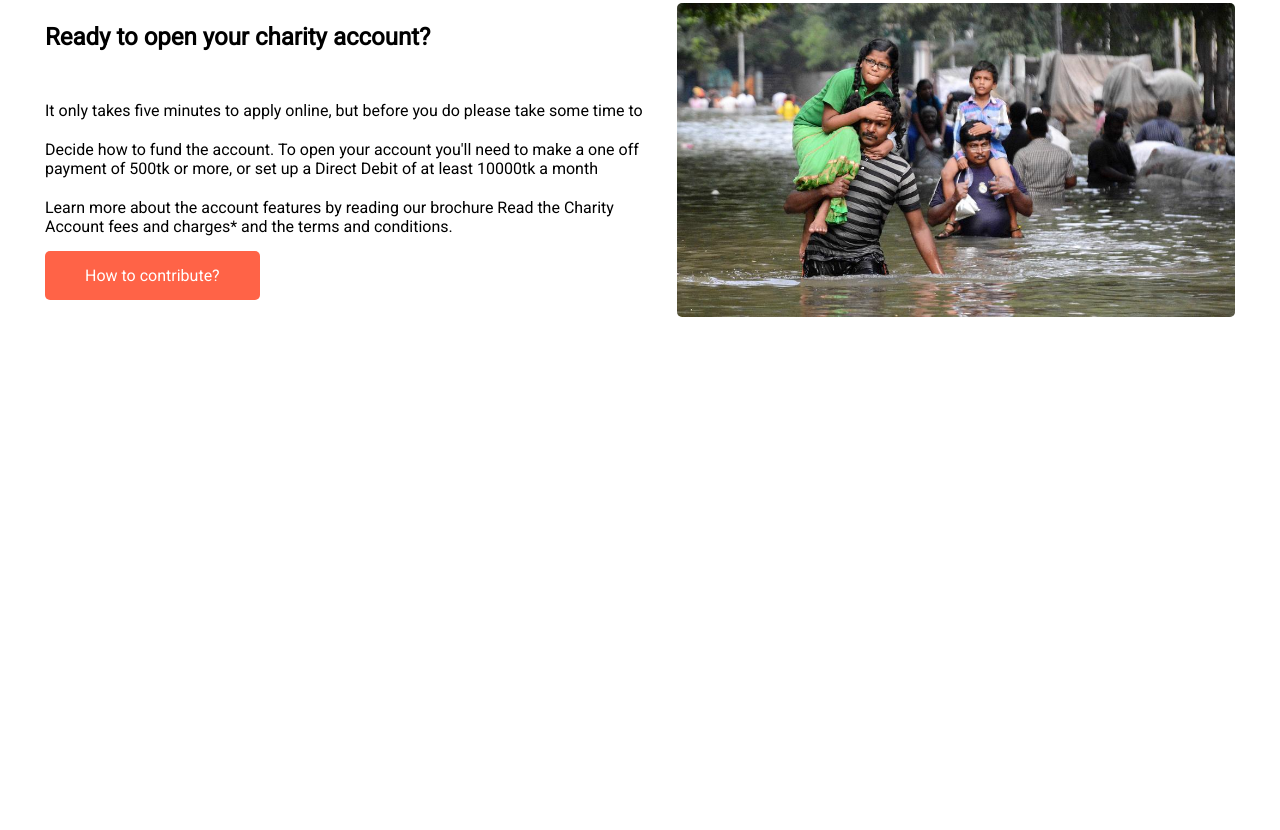
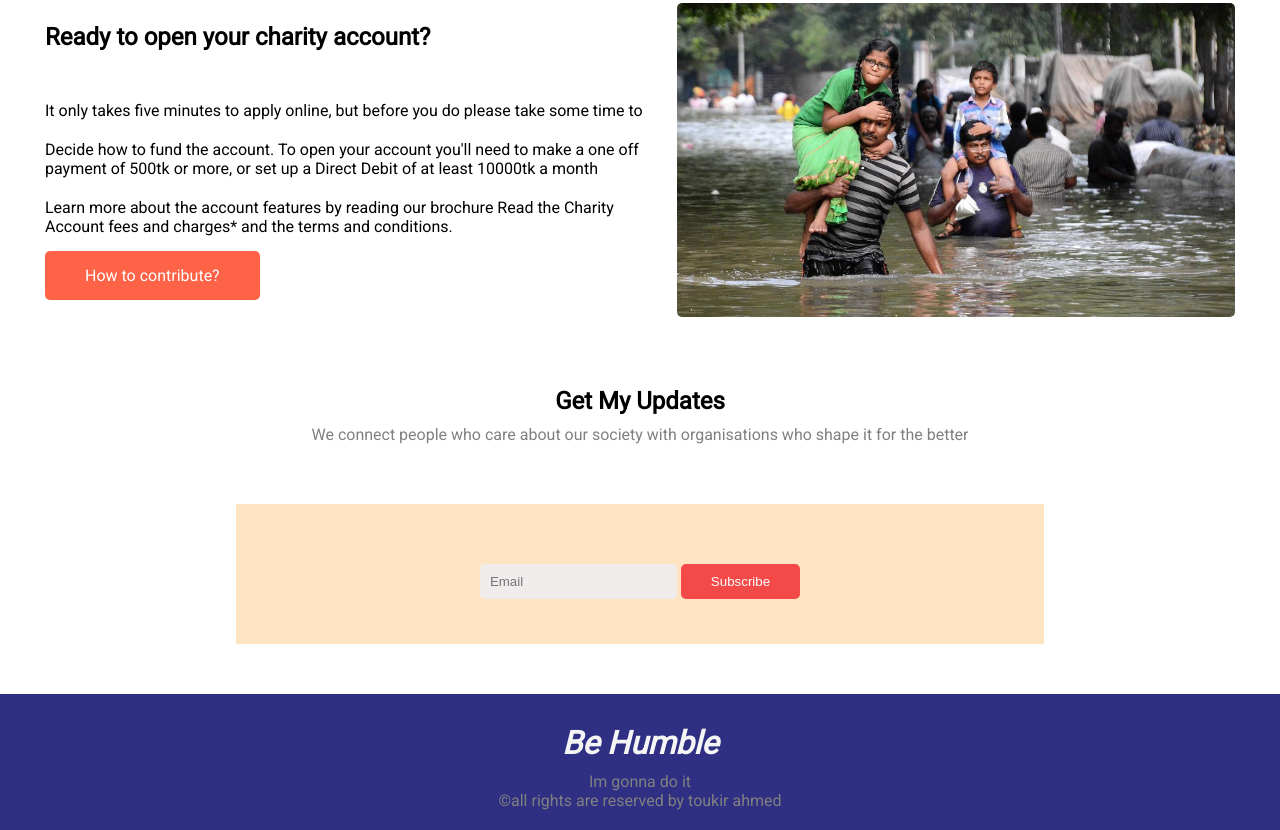
Before and after one commit to toukircse77/donate-portpholio, a plain HTML site: page index.html in a window 1280 px wide. Shown: the part 2175-3005 px from the top of the page. Before the commit the page ends 2512 px from the top, so only its background shows below. Drawn offline with Linux system fonts and the light colour scheme.

Commit message:
footer section

```diff
--- a/index.html
+++ b/index.html
@@ -99,7 +99,6 @@
     <!-- card section ends-->
 
     <section class="article">
-
         <div class="left-article">
             <h1>Give effectively to charity</h1>
             <div class="article-description">
@@ -112,7 +111,40 @@
                 <p><span class="text-bold">Be confident in giving to charity.</span>We verify and check your chosen
                     charity is legitimate before we send them your donation.</p>
             </div>
-
+            <a class="contribute-btn" href="www.google.com">How to contribute?</a>
+        </div>
+        <div class="right-article">
+            <img src="images/donation4.jpg" alt="">
+        </div>
+    </section>
+    <section class="article">
+        <div class="left-article2">
+            <img src="images/donation0.jpg" alt="">
+        </div>
+        <div class="right-article2">
+            <h1>Give and donate with purpose</h1>
+            <div class="article-description2">
+                <p>Understanding how much you give to charity and to which causes can help you have more impact with
+                    your charitable giving.</p>
+                <p>With your CAF Charity Account you can sign in online to track your donation history, check your
+                    balance and give with greater purpose.</p>
+                <p>“It is so easy and is a good way to give charitable donations”.With your CAF Charity Account you're
+                    in control of how you give. You can also choose to give anonymously and decide which charities you
+                    want to hear from.</p>
+            </div>
+            <a class="contribute-btn" href="www.google.com">How to contribute?</a>
+        </div>
+    </section>
+    <section class="article">
+        <div class="left-article">
+            <h1>Ready to open your charity account?</h1>
+            <div class="article-description">
+                <p>It only takes five minutes to apply online, but before you do please take some time to</p>
+                <p>Decide how to fund the account. To open your account you'll need to make a one off payment of 500tk
+                    or more, or set up a Direct Debit of at least 10000tk a month</p>
+                <p>Learn more about the account features by reading our brochure
+                    Read the Charity Account fees and charges* and the terms and conditions.</p>
+            </div>
             <a class="contribute-btn" href="www.google.com">How to contribute?</a>
         </div>
         <div class="right-article">
@@ -120,44 +152,26 @@
         </div>
     </section>
 
-
-    <section class="article">
-
-
-        <div class="left-article2">
-            <img src="images/donation0.jpg" alt="">
+    <!-- article section ends-->
+    <section class="submit">
+        <div class="update-section">
+            <h1>Get My Updates</h1>
+            <p>We connect people who care about our society with organisations who shape it for the better</p>
         </div>
-
-        <div class="right-article2">
-            <h1>Give and donate with purpose</h1>
-            <div class="article-description2">
-                <p>Understanding how much you give to charity and to which causes can help you have more impact with your charitable giving.</p>
-                <p>With your CAF Charity Account you can sign in online to track your donation history, check your balance and give with greater purpose.</p>
-                <p>“It is so easy and is a good way to give charitable donations”.With your CAF Charity Account you're in control of how you give. You can also choose to give anonymously and decide which charities you want to hear from.</p>
+        <!-- form section start-->
+        <div class="form">
+            <div class="subscribe">
+                <input type="email" name="" id="" placeholder="Email">
+                <button>Subscribe</button>
             </div>
-
-            <a class="contribute-btn" href="www.google.com">How to contribute?</a>
         </div>
-    </section>
-
-    <section class="article">
-
-        <div class="left-article">
-            <h1>Ready to open your charity account?</h1>
-            <div class="article-description">
-                <p>It only takes five minutes to apply online, but before you do please take some time to</p>
-                <p>Decide how to fund the account. To open your account you'll need to make a one off payment of 500tk or more, or set up a Direct Debit of at least 10000tk a month</p>
-                <p>Learn more about the account features by reading our brochure
-                    Read the Charity Account fees and charges* and the terms and conditions.</p>
-            </div>
-
-            <a class="contribute-btn" href="www.google.com">How to contribute?</a>
-        </div>
-        <div class="right-article">
-            <img src="images/donation4.jpg" alt="">
-        </div>
-    </section>
-
+        <!-- ends form-->
+</section>
+<footer>
+    <h1>Be Humble</h1>
+    <p>Im gonna do it</p>
+    <p>&copy;all rights are reserved by toukir ahmed</p>
+</footer>
 </body>
 
 
--- a/style.css
+++ b/style.css
@@ -196,3 +196,54 @@ padding: 20px 0px;
     padding: 20px 0px;
     margin-top: 10px;
 }
+.update-section{
+    margin: 30px auto;
+    text-align: center;
+    padding: 20px;
+}
+.update-section p{
+    color: gray;
+    margin: 10px;
+}
+.form{
+    text-align: center;
+    padding: 20px;
+    background-color: bisque;
+    width: 60%;
+    height:100px;
+    margin: 0 auto;
+    margin-bottom: 50px;
+
+}
+.subscribe{
+    margin-top: 40px;
+}
+input{
+    padding: 10px;
+    background-color: rgb(241, 236, 236);
+    color: dimgray;
+    border: none;
+    border-radius: 5px;
+}
+button{
+    padding: 10px 30px;
+    border: none;
+    border-radius: 5px;
+    color: white;
+    background-color: rgb(243, 73, 73);
+}
+footer{
+    text-align: center;
+    background-color:rgb(47, 47, 131) ;
+    padding: 20px;
+}
+footer h1{
+    font-style: italic;
+    font-weight: 700;
+    color: whitesmoke;
+    padding: 10px;
+
+}
+footer p{
+    color: gray;
+}
```
